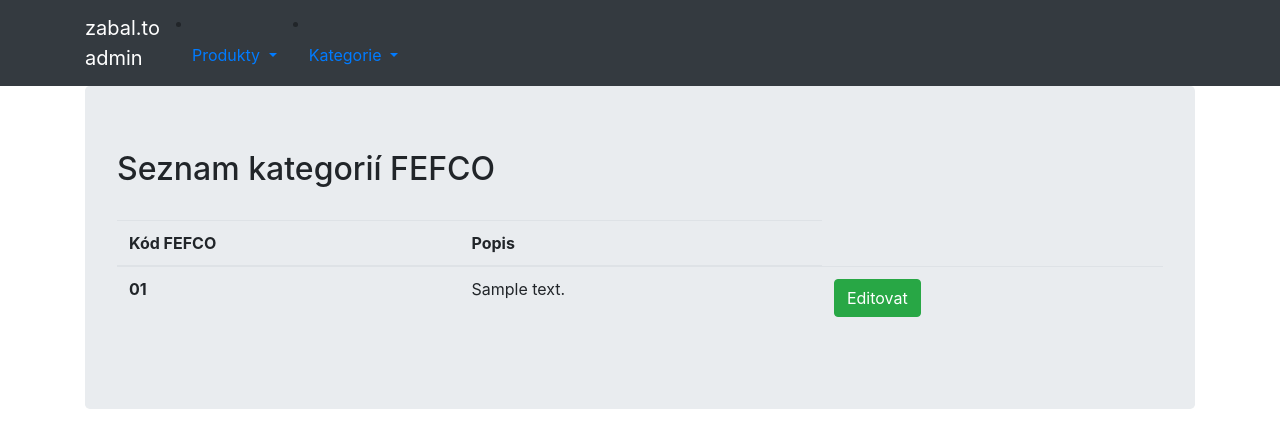
After one commit to lamsone1/final_project_SDA, a Django app: page /utils/fefco in a window 1280 px wide. The commit adds this page. Shown: the top 448 px of the page. Run offline with Django 3.2, Linux system fonts and the light colour scheme; tables that the repository leaves empty hold one stand-in row (values such as "Sample post"); some libraries are stand-ins or nearby versions.

Commit message:
add category to adm, edit/new

```diff
--- a/final_project_SDA/urls.py
+++ b/final_project_SDA/urls.py
@@ -18,17 +18,21 @@ from django.conf.urls.static import static
 from django.contrib import admin
 from django.urls import path
 
-from utils.views import boxes, BoxesListView, BoxUpdateView, BoxDeleteView, ToStockUpdateView, BoxCreateView
+from utils.views import boxes, BoxesListView, BoxUpdateView, BoxDeleteView, ToStockUpdateView, BoxCreateView, \
+    FefcoListView, FefcoCreateView, FefcoUpdateView
 
 urlpatterns = [
     path('admin/', admin.site.urls),
 
     path('utils/goods', boxes, name='boxes'),
     path('utils', BoxesListView.as_view(), name='utils'),
-    path('movie/update/<pk>', BoxUpdateView.as_view(), name='box_update'),
-    path('movie/delete/<pk>', BoxDeleteView.as_view(), name='box_delete'),
-    path('movie/stock/<pk>', ToStockUpdateView.as_view(), name='box_stock'),
-    path('movie/create', BoxCreateView.as_view(), name='box_create')
+    path('utils/goods/update/<pk>', BoxUpdateView.as_view(), name='box_update'),
+    path('utils/goods/delete/<pk>', BoxDeleteView.as_view(), name='box_delete'),
+    path('utils/goods/stock/<pk>', ToStockUpdateView.as_view(), name='box_stock'),
+    path('utils/goods/create', BoxCreateView.as_view(), name='box_create'),
+    path('utils/fefco', FefcoListView.as_view(), name='fefco'),
+    path('utils/fefco/create', FefcoCreateView.as_view(), name='fefco_create'),
+    path('utils/fefco/update/<pk>', FefcoUpdateView.as_view(), name='fefco_update'),
 
 ]
 
--- a/utils/templates/base.html
+++ b/utils/templates/base.html
@@ -13,7 +13,7 @@
   <body>
     <nav class="navbar navbar-expand-lg navbar-dark bg-dark">
       <div class="container fixed">
-        <a class="navbar-brand" href="/">zabal.to</a>
+        <a class="navbar-brand" href="/">zabal.to<br> admin</a>
         <button
           class="navbar-toggler" type="button"
           data-toggle="collapse" data-target="#navbarNavAltMarkup"
@@ -22,16 +22,29 @@
         </button>
         <div class="collapse navbar-collapse" id="navbarNavAltMarkup">
 
-          <div class="navbar-nav">
-            <a class="nav-item nav-link active" href="{% url 'utils' %}">
-              Seznam zboží
+
+          <li class="nav-item dropdown">
+            <a class="nav-link dropdown-toggle" href="#" id="navbarDropdown" role="button" data-toggle="dropdown" aria-haspopup="true" aria-expanded="false">
+              Produkty
             </a>
-          </div>
-          <div class="navbar-nav">
-            <a class="nav-item nav-link active" href="{% url 'box_create' %}">
-              Přidat zboží
+            <div class="dropdown-menu" aria-labelledby="navbarDropdown">
+              <a class="dropdown-item" href="{% url 'utils' %}" >Kompletní přehled</a>
+              <a class="dropdown-item" href="{% url 'box_create' %}">Přidat produkt</a>
+
+            </div>
+          </li>
+
+          <li class="nav-item dropdown">
+            <a class="nav-link dropdown-toggle" href="#" id="Category" role="button" data-toggle="dropdown" aria-haspopup="true" aria-expanded="false">
+              Kategorie
             </a>
-          </div>
+            <div class="dropdown-menu" aria-labelledby="navbarDropdown">
+              <a class="dropdown-item" href="{% url 'fefco' %}" >Kategorie FEFCO</a>
+              <a class="dropdown-item" href="{% url 'fefco_create' %}">Přidat FEFCO kategorii</a>
+
+            </div>
+          </li>
+
 
 
         </div>
--- /dev/null
+++ b/utils/templates/fefco_list.html
@@ -0,0 +1,29 @@
+{% extends "base.html" %}
+
+{% block content %}
+
+    <h2>Seznam kategorií FEFCO</h2><br>
+
+    <table class="table">
+      <thead>
+        <tr>
+          <th scope="col">Kód FEFCO</th>
+          <th scope="col">Popis</th>
+
+        </tr>
+      </thead>
+      <tbody>
+                {% for fefco in object_list %}
+                    <tr>
+                      <th scope="row">0{{ fefco.fefco_code}}</th>
+                      <td>{{ fefco.description }}</td>
+                           <th scope="row">
+                            <a class="btn btn-success btm-sm" href="{% url 'fefco_update' pk=fefco.fefco_code %}">Editovat</a>
+
+                           </th>
+
+                    </tr>
+                {% endfor %}
+        </tbody>
+    </table>
+{% endblock %}
--- a/utils/views.py
+++ b/utils/views.py
@@ -2,9 +2,9 @@ from django.shortcuts import render
 from django.urls import reverse_lazy
 from django.views.generic import ListView, UpdateView, DeleteView, CreateView
 
-from utils.models import Box
+from utils.models import Box, Fefco
 
-from utils.forms import BoxModelForm, StockModelForm
+from utils.forms import BoxModelForm, StockModelForm, FefcoModelForm
 
 
 def boxes(request):
@@ -38,3 +38,18 @@ class BoxCreateView(CreateView):
     template_name = 'form.html'
     form_class = BoxModelForm
     success_url = reverse_lazy('utils')
+
+class FefcoListView(ListView):
+    template_name = 'fefco_list.html'
+    model = Fefco
+
+class FefcoCreateView(CreateView):
+    template_name = 'form.html'
+    form_class = FefcoModelForm
+    success_url = reverse_lazy('utils')
+
+class FefcoUpdateView(UpdateView):
+    template_name = 'form.html'
+    model = Fefco
+    form_class = FefcoModelForm
+    success_url = reverse_lazy('utils/fefco')
```
Also changed, not shown: utils/forms.py (+14 -1 lines).
